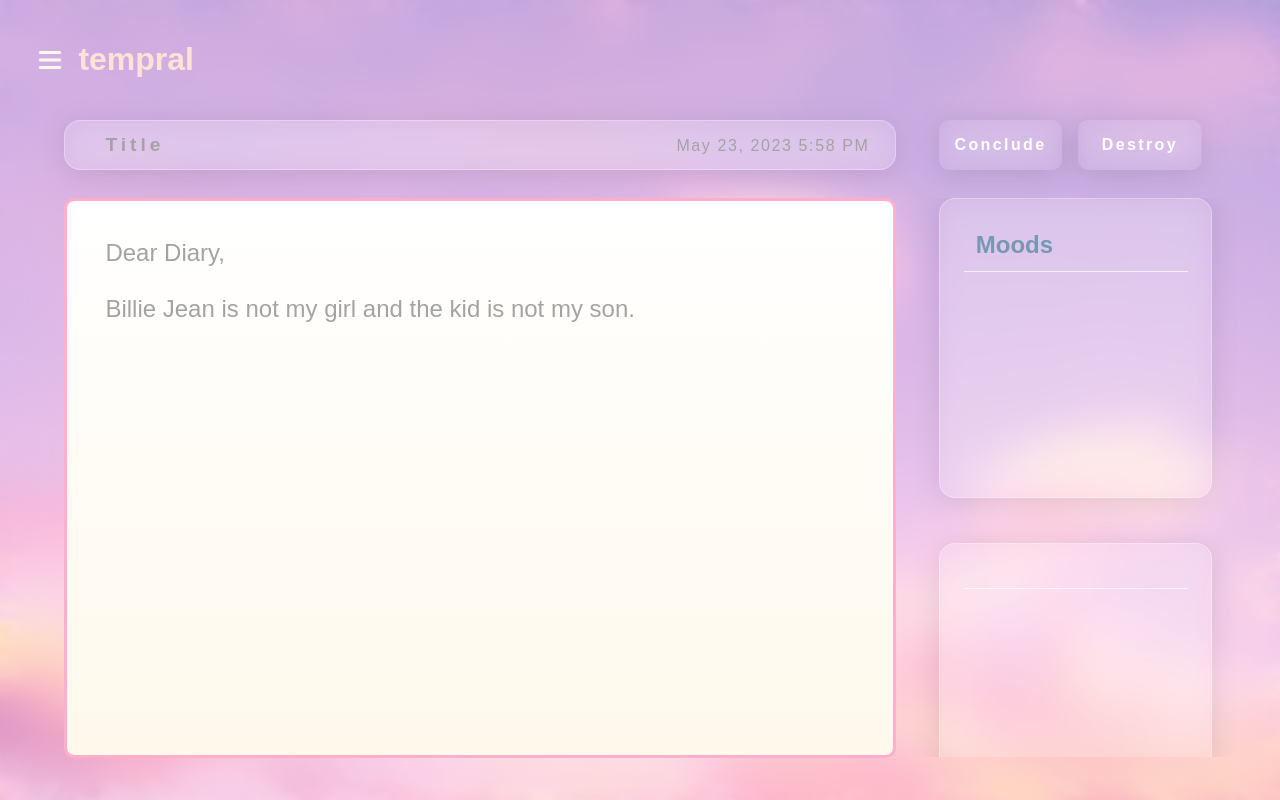
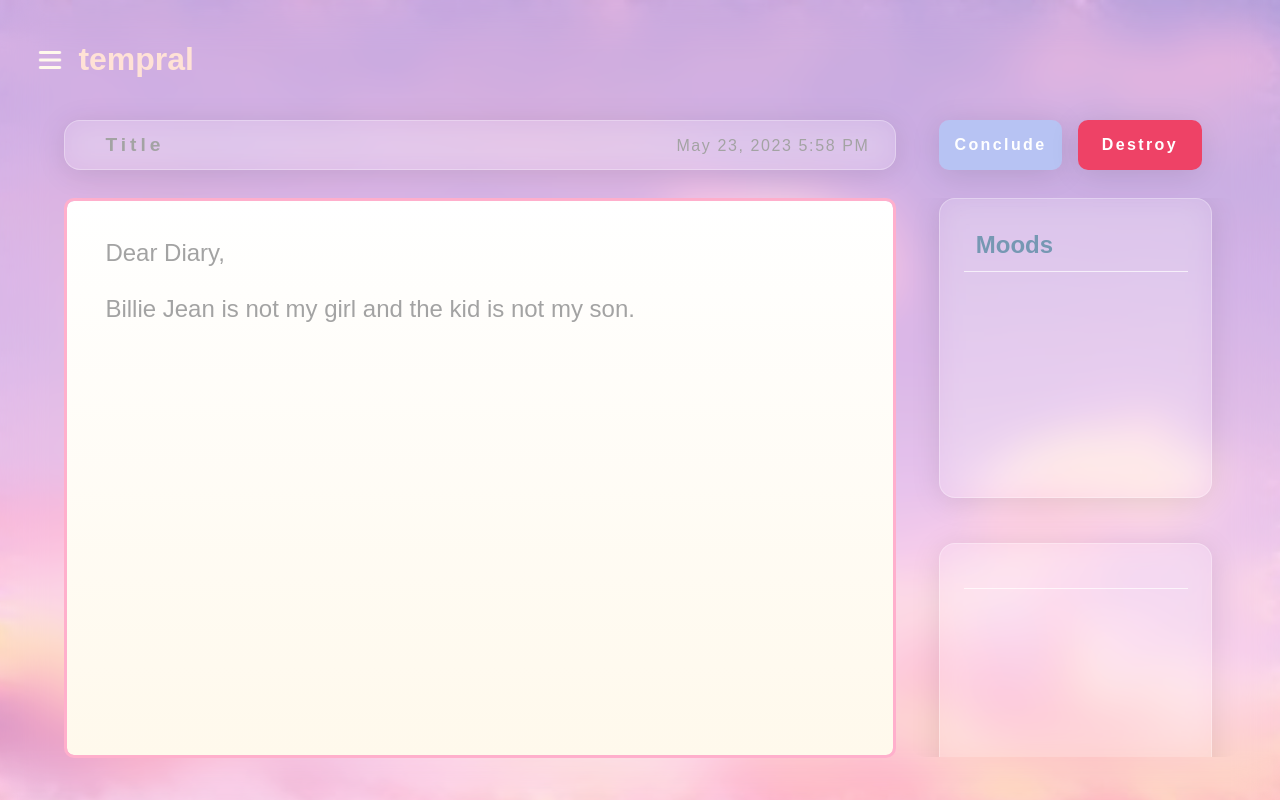
Before and after one commit to zariacs/the-disappearing-diary, a Vue app: page / in a window 1280 px wide. Built offline with nearby package versions, Linux system fonts and the light colour scheme.

Commit message:
Reintroduced button colours, replaced darken and lighten with mix in Sass

```diff
--- a/src/assets/styles/css/main.css
+++ b/src/assets/styles/css/main.css
@@ -2,6 +2,7 @@
 /* button colors */
 /* border colors */
 /* colors i intend to use */
+/* -----------------------LIGHTEN & DARKEN */
 /* ---------------------------SCROLL BAR */
 ::-webkit-scrollbar-track {
   border-radius: 10px;
--- a/src/assets/styles/scss/main.scss
+++ b/src/assets/styles/scss/main.scss
@@ -19,6 +19,27 @@ $light-blue: #b7c3f3;
 $rosy-nude: #faa275;
 $bright-mauve: #dd7596;
 $dark-pink: #ee4266;
+
+/* -----------------------LIGHTEN & DARKEN */
+
+// Slightly lighten a color
+// @access public
+// @param {Color} $color - color to tint
+// @param {Number} $percentage - percentage of `$color` in returned color
+// @return {Color}
+@function tint($color, $percentage) {
+    @return mix(white, $color, $percentage);
+}
+
+// Slightly darken a color
+// @access public
+// @param {Color} $color - color to shade
+// @param {Number} $percentage - percentage of `$color` in returned color
+// @return {Color}
+@function shade($color, $percentage) {
+  @return mix(black, $color, $percentage);
+}
+
 
 /* ---------------------------SCROLL BAR */
 
@@ -63,7 +84,8 @@ body, html {
     @include glass;
     @include soft-shadow;
 
-    background: none;
+    // background: none;
+    background: $background;
     height: 100%;
     width: 100%;
 
@@ -81,8 +103,8 @@ body, html {
     letter-spacing: 0.15rem;
 
     &:hover {
-        // background: darken($background, 10%);
-        background: $background;
+        background: tint($background, 10%);
+        // background: $background;
         transition: 0.15s ease-out;
     }
 }
```
Also changed, not shown: 1 other file (tests, documents, lock files or other folders).
